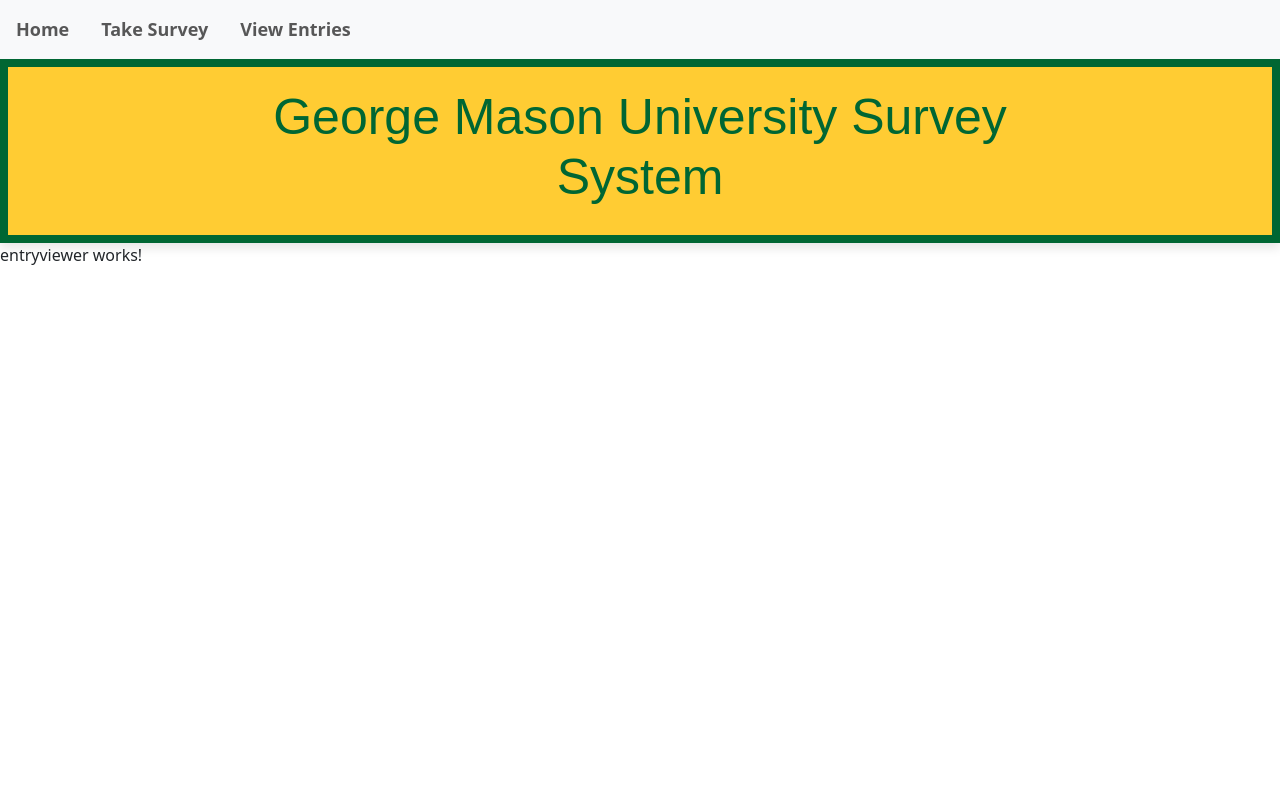
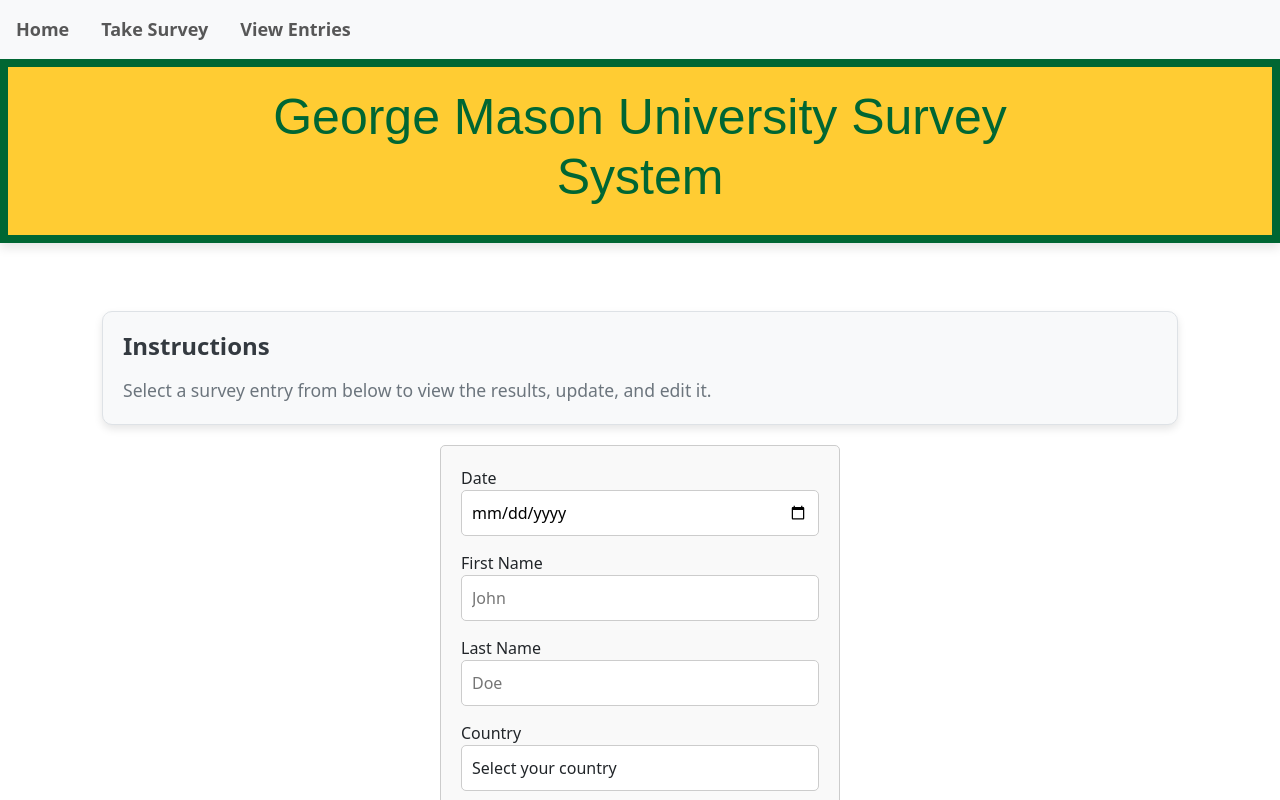
Before and after one commit to bobogmu/student-survey-angular, an Angular app: page /entries in a window 1280 px wide. Shown: the top 800 px of the page. Built offline with nearby package versions, Linux system fonts and the light colour scheme.

Commit message:
Roughed out ideas for entry viewer

```diff
--- a/src/app/entryviewer/entryviewer.component.css
+++ b/src/app/entryviewer/entryviewer.component.css
@@ -0,0 +1,32 @@
+/* Authors: Brett Burcher, Momal Noori */
+/* Geroge Mason University, SWE642, Assignment 3 */
+/* Date: 7/15/24 */
+
+/* Custom styles for the card */
+.card {
+    background-color: #f8f9fa; /* Light background color */
+    border: 1px solid #dee2e6; /* Light border color */
+    border-radius: 10px; /* Rounded corners */
+    box-shadow: 0 4px 8px rgba(0, 0, 0, 0.1); /* Soft shadow */
+    margin: 20px;
+}
+
+/* Custom styles for the card body */
+.card-body {
+    padding: 20px; /* Increased padding */
+}
+
+/* Custom styles for the card title */
+.card-title {
+    font-size: 1.5rem; /* Larger font size */
+    font-weight: bold; /* Bold text */
+    color: #343a40; /* Dark text color */
+    margin-bottom: 15px; /* Spacing below the title */
+}
+
+/* Custom styles for the card text */
+.card-text {
+    font-size: 1.1rem; /* Slightly larger font size */
+    color: #6c757d; /* Medium text color */
+    line-height: 1.6; /* Increased line height for readability */
+}
--- a/src/app/entryviewer/entryviewer.component.html
+++ b/src/app/entryviewer/entryviewer.component.html
@@ -1 +1,15 @@
-<p>entryviewer works!</p>
+<div class="container mt-5">
+    <div class="row">
+        <div class="col-md-12">
+            <div class="card">
+                <div class="card-body">
+                    <h5 class="card-title">Instructions</h5>
+                    <p class="card-text">Select a survey entry from below to view the results, update, and edit it.</p>
+                </div>
+            </div>
+        </div>
+    </div>
+</div>
+
+<!---Survey component--->
+<app-surveyform></app-surveyform>>
```
Also changed, not shown: src/app/entryviewer/entryviewer.component.ts (+16 -1 lines).
